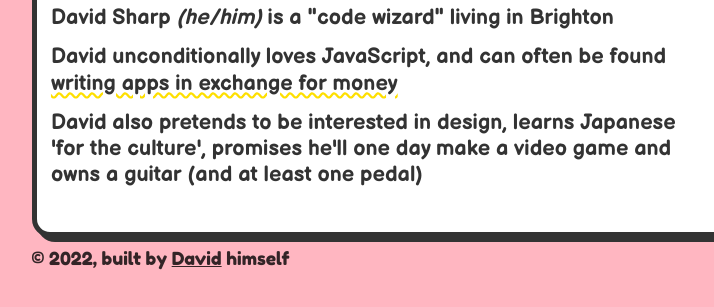
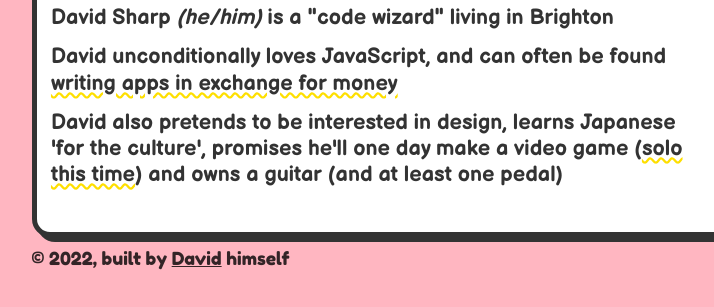
Before and after one commit to davidsharp/davidsharp.codes, a Gatsby site: page / in a window 1280 px wide. Shown: the part 261-568 px from the top of the page, 148-862 px from the left. Built offline with nearby package versions, Linux system fonts and the light colour scheme; Gatsby itself is replaced by a stand-in of ours; grey boxes are pictures that could not be loaded.

Commit message:
Adds a cheeky mention of the little game collab

```diff
--- a/src/components/bio.js
+++ b/src/components/bio.js
@@ -18,7 +18,7 @@
   }}>
   <p><strong>David Sharp</strong> <em>(he/him)</em> is a "code wizard" living in Brighton</p>
   <p>David unconditionally loves JavaScript, and can often be found <A href="https://charanga.com">writing apps in exchange for money</A></p>
-  <p>David also pretends to be interested in design, learns Japanese 'for the culture', promises he'll one day make a video game and owns a guitar (and at least one pedal)</p>
+  <p>David also pretends to be interested in design, learns Japanese 'for the culture', promises he'll one day make a video game (<A href="https://davidsharp.itch.io/puff-puff-pass-british-bulldog">solo this time</A>) and owns a guitar (and at least one pedal)</p>
   </div>
   <img
     style={{
```
